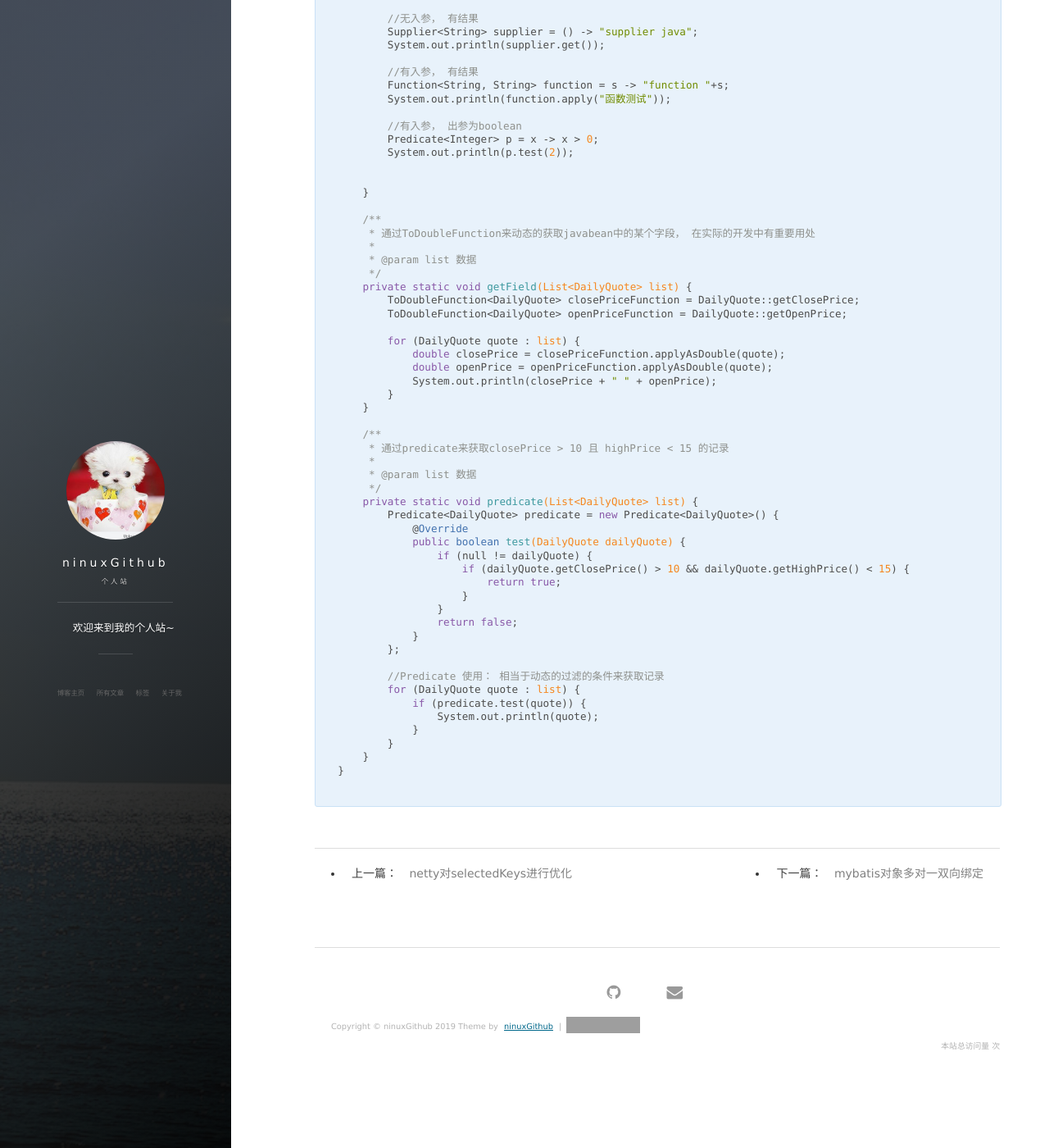
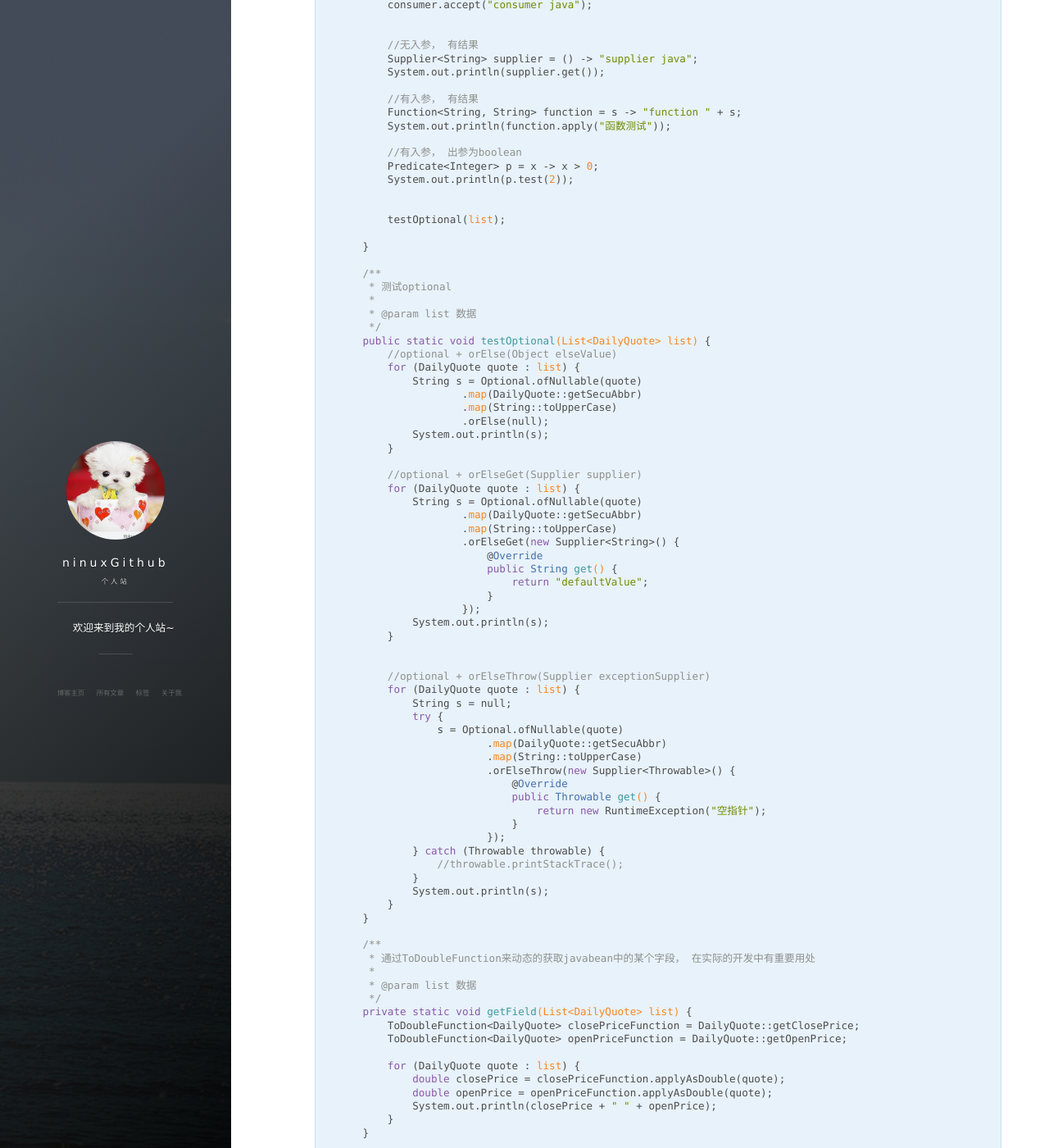
Before and after one commit to ninuxGithub/ninuxGithub.github.io, a Jekyll site: the page built from _posts/java/2019-10-23-lambdaUsage.md, in a window 1280 px wide and 1400 px high, scrolled down 905 px. Shown: the whole window at 82% size. Built offline with Jekyll 4.4.1, drawn with Linux system fonts in a browser that asks for light colours; nearby versions of some CDN libraries; comment, search, counter and statistics services are not loaded; some of the changed text lies outside the part shown; grey boxes are pictures that could not be loaded.

Commit message:
java lambda

````diff
--- a/_posts/java/2019-10-22-lambdaUsage.md
+++ b/_posts/java/2019-10-23-lambdaUsage.md
@@ -19,6 +19,7 @@ package com.example.study.lambda;
 
 import java.util.ArrayList;
 import java.util.List;
+import java.util.Optional;
 import java.util.function.*;
 
 /**
@@ -33,6 +34,7 @@ public class LambdaTest {
         list.add(new DailyQuote(12.52, 13.00, 12.50, 11.44, "京东方A"));
         list.add(new DailyQuote(22.45, 23.52, 18.22, 29.56, "京东方B"));
         list.add(new DailyQuote(25.52, 89.78, 23.22, 14.44, "京东方C"));
+        list.add(new DailyQuote(22.22, 22.22, 22.22, 22.22, null));
 
 
         //predicate使用
@@ -49,7 +51,7 @@ public class LambdaTest {
 
 
         //有入参，无结果
-        Consumer<String> consumer = (p) -> System.out.println(p);
+        Consumer<String> consumer = System.out::println;
         consumer.accept("consumer java");
 
 
@@ -58,7 +60,7 @@ public class LambdaTest {
         System.out.println(supplier.get());
 
         //有入参， 有结果
-        Function<String, String> function = s -> "function "+s;
+        Function<String, String> function = s -> "function " + s;
         System.out.println(function.apply("函数测试"));
 
         //有入参， 出参为boolean
@@ -66,6 +68,58 @@ public class LambdaTest {
         System.out.println(p.test(2));
 
 
+        testOptional(list);
+
+    }
+
+    /**
+     * 测试optional
+     *
+     * @param list 数据
+     */
+    public static void testOptional(List<DailyQuote> list) {
+        //optional + orElse(Object elseValue)
+        for (DailyQuote quote : list) {
+            String s = Optional.ofNullable(quote)
+                    .map(DailyQuote::getSecuAbbr)
+                    .map(String::toUpperCase)
+                    .orElse(null);
+            System.out.println(s);
+        }
+
+        //optional + orElseGet(Supplier supplier)
+        for (DailyQuote quote : list) {
+            String s = Optional.ofNullable(quote)
+                    .map(DailyQuote::getSecuAbbr)
+                    .map(String::toUpperCase)
+                    .orElseGet(new Supplier<String>() {
+                        @Override
+                        public String get() {
+                            return "defaultValue";
+                        }
+                    });
+            System.out.println(s);
+        }
+
+
+        //optional + orElseThrow(Supplier exceptionSupplier)
+        for (DailyQuote quote : list) {
+            String s = null;
+            try {
+                s = Optional.ofNullable(quote)
+                        .map(DailyQuote::getSecuAbbr)
+                        .map(String::toUpperCase)
+                        .orElseThrow(new Supplier<Throwable>() {
+                            @Override
+                            public Throwable get() {
+                                return new RuntimeException("空指针");
+                            }
+                        });
+            } catch (Throwable throwable) {
+                //throwable.printStackTrace();
+            }
+            System.out.println(s);
+        }
     }
 
     /**
@@ -111,4 +165,5 @@ public class LambdaTest {
     }
 }
 
+
 ```
````
Also changed, not shown: other parts of _posts/java/2019-10-23-lambdaUsage.md (+1 -1 lines).
